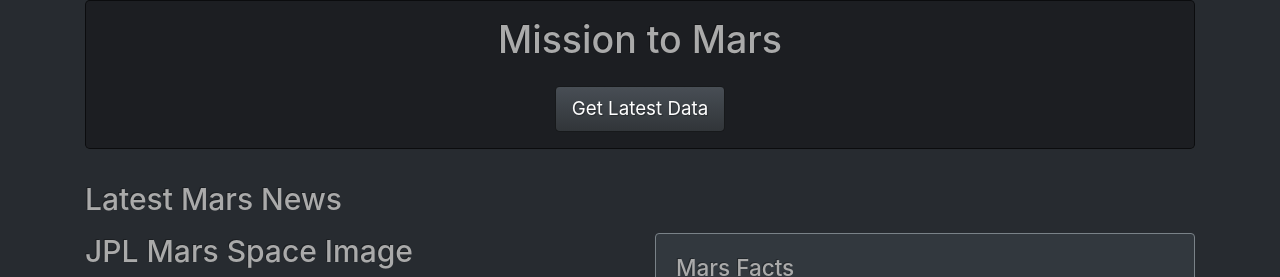
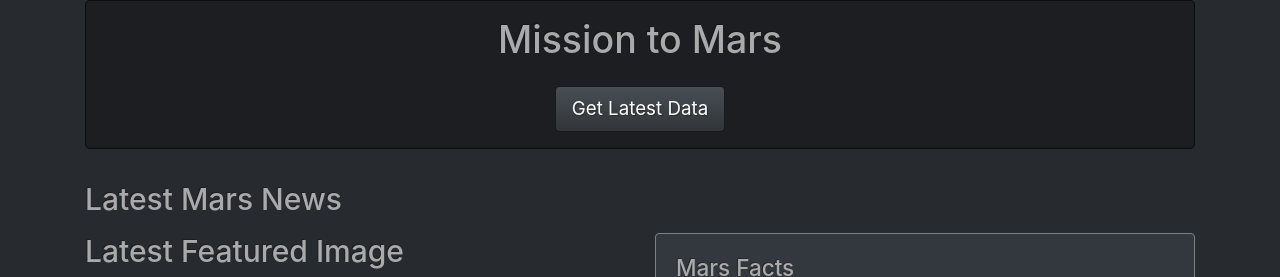
Before and after one commit to Serapbasaran/web-scraping-challenge, a Flask app: page / in a window 1280 px wide. Shown: the top 277 px of the page. Run offline with Flask 2, Linux system fonts and the light colour scheme; data that the repository does not hold is empty; some libraries are stand-ins or nearby versions.

Commit message:
Update index.html

```diff
--- a/Missions_to_Mars/Templates/index.html
+++ b/Missions_to_Mars/Templates/index.html
@@ -1,4 +1,5 @@
 <!DOCTYPE html>
+
 <html lang='en'>
     <head>
     <!-- Required meta tags -->
@@ -8,11 +9,9 @@
     <!-- Bootstrap/Bootswatch CSS -->
     <link rel="stylesheet" href="https://stackpath.bootstrapcdn.com/bootstrap/4.3.1/css/bootstrap.min.css" integrity="sha384-ggOyR0iXCbMQv3Xipma34MD+dH/1fQ784/j6cY/iJTQUOhcWr7x9JvoRxT2MZw1T" crossorigin="anonymous">
     <link rel="stylesheet" href="https://bootswatch.com/4/slate/bootstrap.min.css">
-
     <title>Mission to Mars</title>
     </head>
 
-    <body>
         <!-- container -->
         <div class="container">
 
@@ -38,8 +37,8 @@
 
                 <!-- JPL Mars Space Images -->
                 <div class="col-md-6" id="feat-img">
-                        <h2>JPL Mars Space Image</h2>
-                        <img src="{{ mars.featured_image_url }}" class="img-thumbnail" alt="Latest Featured Image">
+                        <h2>Latest Featured Image</h2>
+                        <img src="{{ mars.featured_image_url }}" class="img-thumbnail">
                       </div>   <!-- ending JPL Mars Space Image -->
 
 
```
